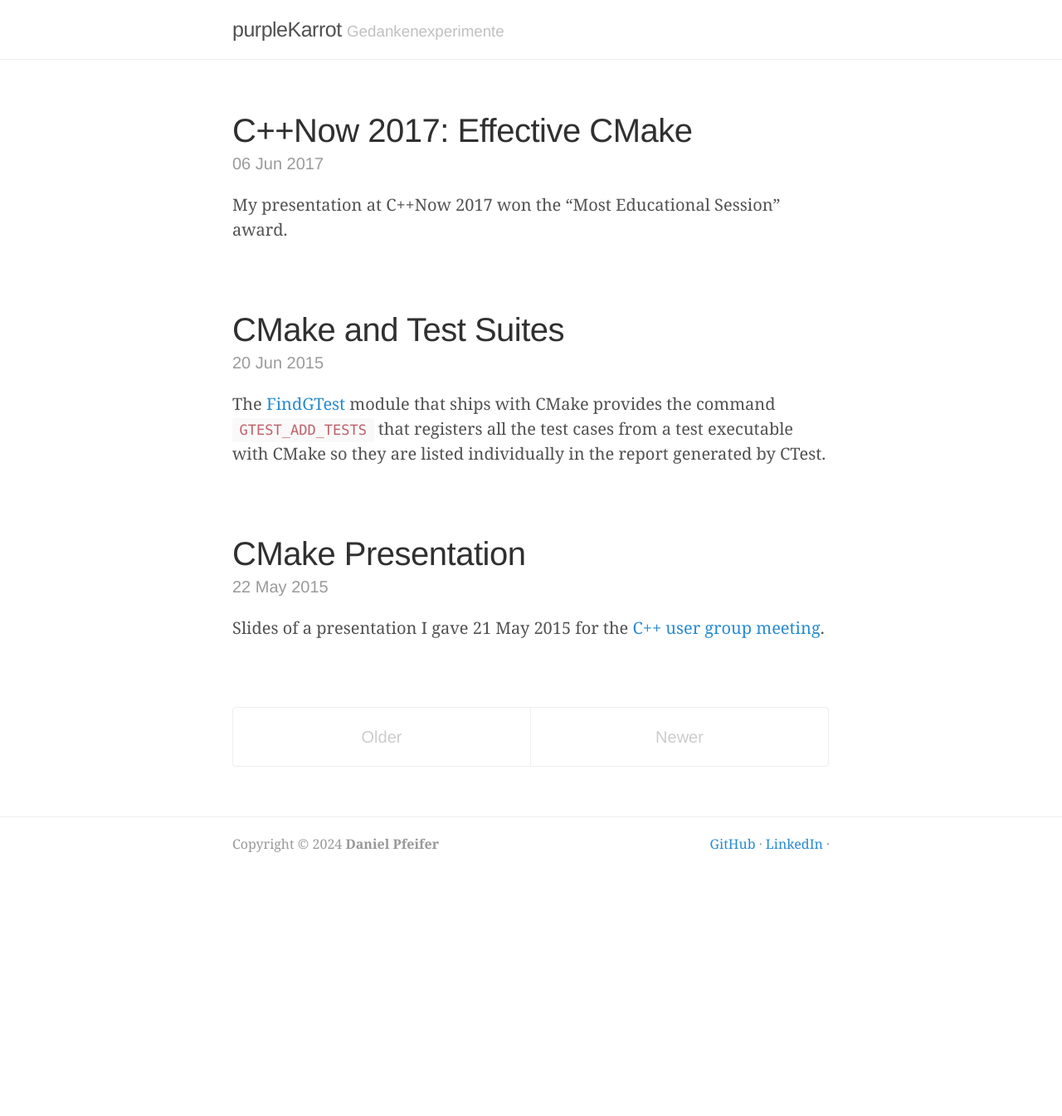
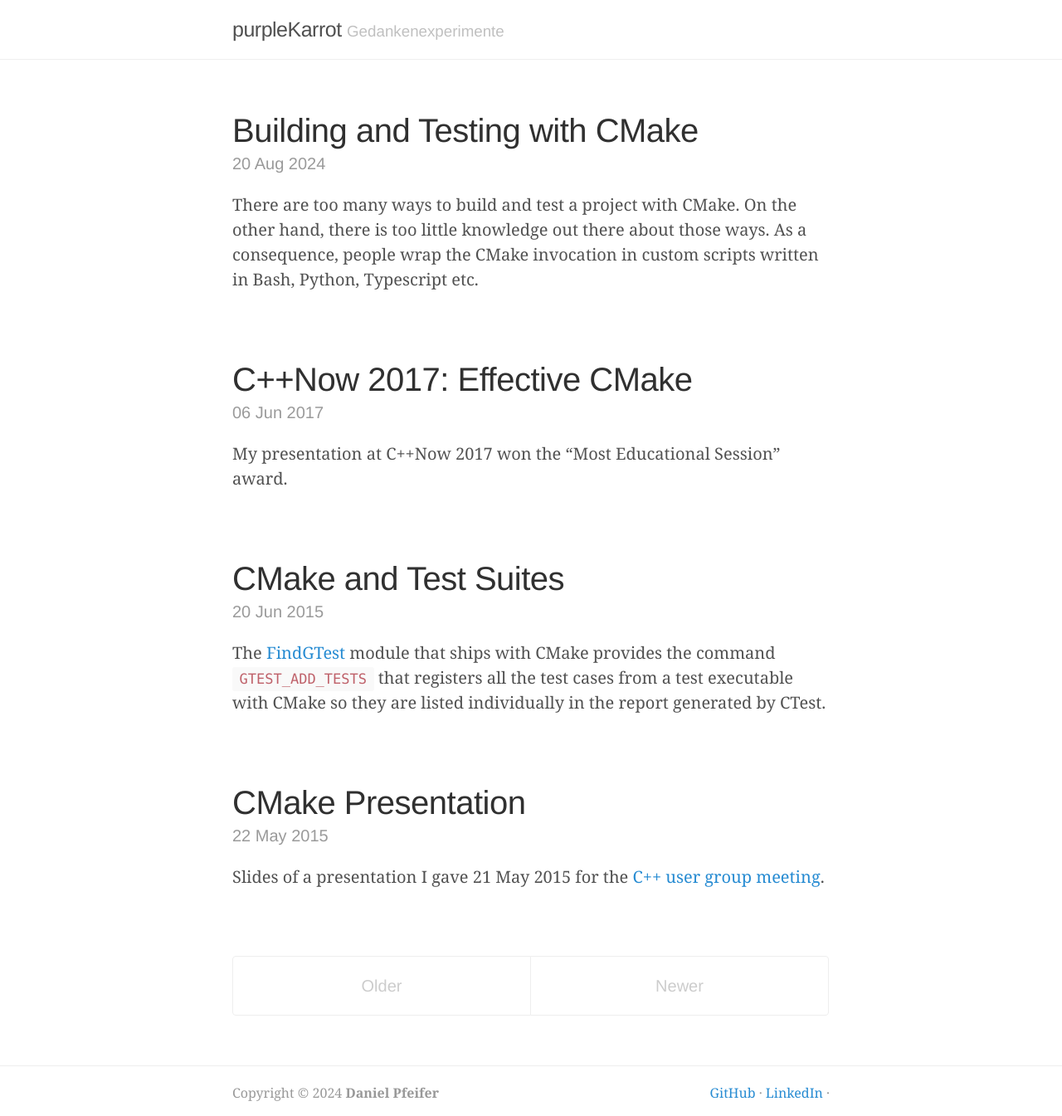
Before and after one commit to purpleKarrot/purplekarrot.net, a Jekyll site: the page built from index.html, in a window 1280 px wide. Shown: the whole page at 83% size. Built offline with Jekyll 4.4.1, drawn with Linux system fonts in a browser that asks for light colours; the list of posts is cut into pages by our own code; before the commit the page ends 1045 px from its top, so only the background shows below that; some of the changed lines change nothing that is shown.

Commit message:
write about ctest scripts

```diff
--- a/_config.yml
+++ b/_config.yml
@@ -9,7 +9,7 @@
 github:        'https://github.com/purplekarrot'
 linkedin:      'https://linkedin.com/in/purplekarrot'
 
-paginate:      3
+paginate:      30
 paginate_path: '/index:num.html'
 permalink:     '/blog/:title.html'
 include:       ['.well-known']
--- /dev/null
+++ b/_posts/2024-08-20-building-and-testing-with-cmake.md
@@ -0,0 +1,212 @@
+---
+layout: post
+title: Building and Testing with CMake
+---
+
+There are too many ways to build and test a project with CMake.  On the other
+hand, there is too little knowledge out there about those ways.  As a
+consequence, people wrap the CMake invocation in custom scripts written in
+Bash, Python, Typescript etc.
+
+Just look at the Jenkins configuration in your company.  Look at different
+implementations of GitHub actions/workflows for CMake.  I bet what you will find
+is a complete framework with custom abstractions of core utilities, version
+control systems, the CMake command line, the actual build system, and more.
+
+Looking at the commands that actually perform the steps for configuring,
+building, and testing, it is very likely that you see those:
+
+{% highlight bash %}
+mkdir -p $build_dir
+cd $build_dir
+cmake -G Ninja $source_dir
+ninja
+ninja test
+{% endhighlight %}
+
+I assume you know that CMake can create the build directory and provides an
+abstraction for invoking the actual build system.  You should also know that the
+`test` target essentially just runs `ctest`.  So you could simplify and
+generalize the above commands to this:
+
+{% highlight bash %}
+cmake -G Ninja -S $source_dir -B $build_dir
+cmake --build $build_dir
+ctest --test-dir $build_dir
+{% endhighlight %}
+
+But did you know that CTest already provides a command line abstraction to
+execute the three steps?
+
+{% highlight bash %}
+ctest --build-and-test $source_dir $build_dir \
+  --build-generator Ninja --test-command ctest
+{% endhighlight %}
+
+Don't ask me why the above command stops after the build step when
+`--test-command ctest` is omitted. After all, this mode is called
+"build **and test**", so just executing `ctest` would be a sane default when no
+test command is explicitly set by the user.
+
+Anyway, there is more. CTest also provides abstractions for the version control
+system, coverage analysis, and memory ckecking. But here be dragons.
+There are, believe it or not, four different ways to configure CTest as a
+dashboard client:
+
+1. [CTest Command-Line](https://cmake.org/cmake/help/v3.30/manual/ctest.1.html#dashboard-client-via-ctest-command-line)
+2. Declarative CTest Script (undocumented)
+3. [CTest Module](https://cmake.org/cmake/help/v3.30/module/CTest.html)
+4. [CTest Script](https://cmake.org/cmake/help/v3.30/manual/ctest.1.html#dashboard-client-via-ctest-script)
+
+In the first approach, the command-line flag `-D` or a combination of
+`-M` and `-T` is used to control *which* steps to execute.
+The actual logic that is executed for those steps is controlled through a
+configuration file called `DartConfiguration.tcl` which is read from the current
+working directory.
+
+Note that the documentation claims that this approach works in an
+already-generated build tree.  This is not true in all cases.
+What is definitely needed, is that the source repository is already checked out.
+While the source directory can be updated, it cannot be initialized with this
+approach.  We will get back to those details later.
+For now, copy the following content into a file called `DartConfiguration.tcl`:
+
+{% highlight tcl %}
+SourceDirectory: Example
+BuildDirectory: Example-build
+UpdateCommand: git
+ConfigureCommand: cmake -G Ninja -DCMAKE_C_FLAGS_INIT=--coverage ..
+CoverageCommand:gcov
+MemoryCheckCommand: valgrind
+{% endhighlight %}
+
+Make sure that `Example` is a directory next to the `DartConfiguration.tcl`
+file and contains a local clone of a git repository. Then execute the following:
+
+{% highlight bash %}
+ctest -M Experimental \
+  -T Start \
+  -T Update \
+  -T Configure \
+  -T Build \
+  -T Test \
+  -T Coverage \
+  -T MemCheck
+{% endhighlight %}
+
+Observe in the output that ctest updates the repository to the latest revision,
+configures the project, builds it, runs the tests, analyzes the coverage, and
+finds some memory leaks.
+
+--------------------------------------------------------------------------------
+
+In the second approach, the `DartConfiguration.tcl` file is replaced with a file
+written in the CMake syntax:
+
+{% highlight bash %}
+set(CTEST_SOURCE_DIRECTORY "/home/dpfeifer/Example")
+set(CTEST_BINARY_DIRECTORY "/home/dpfeifer/Example-build")
+set(CTEST_COMMAND "ctest")
+set(CTEST_CMAKE_COMMAND "cmake")
+set(CTEST_CVS_CHECKOUT "gh repo clone Example")
+{% endhighlight %}
+
+The name of the file does not really matter.  I use the name `CTestScript.cmake`
+and invoke ctest like this:
+
+{% highlight bash %}
+ctest --script CTestScript.cmake --verbose
+{% endhighlight %}
+
+Remember that, with the previous approach, it was impossible to initialize the
+source directory?  With this approach, it is possible via the
+`CTEST_CVS_CHECKOUT` variable.  Despite the name, this variable can be used to
+checkout a repository with any version control system, as shown in the example.
+However, updating probably only works with CVS.
+
+What is worse, is that this approach basically just handles the `update`,
+`configure`, and `test` steps.  Yes, the project is not even built before
+running the tests.  I wonder if anyone finds this useful.
+
+Why am I even mentioning this approach when it is so barely useful?  Because it
+can get in the way when you don't expect it.  I will get back to that.
+
+--------------------------------------------------------------------------------
+
+The third approach also allows setting variables in the CMake syntax.  Not in
+a separate file, but in the top level project's `CMakeLists.txt` file, right
+before `include(CTest)`.  This module internally calls `configure_file` to place
+`DartConfiguration.tcl` into the build tree.
+
+Now, it becomes clear why the documentation claims that `ctest` may be invoked
+with command-line flags `-D`, `-M`, and `-T` in an already-generated build tree:
+Because the CTest module places `DartConfiguration.tcl` there.
+It also becomes clear under which circumstance it does *not* work as advertized:
+When the project does not `include(CTest)`!
+
+But when a project does `include(CTest)`, it will get several custom targets
+like `ExperimentalCoverage` that will execute `ctest -D ExperimentalCoverage`.
+
+--------------------------------------------------------------------------------
+
+The last approach uses the same file and command-line as the second one.
+The difference is that the build-and-test logic is scripted with CTest commands:
+
+{% highlight bash %}
+cmake_minimum_required(VERSION 3.14)
+
+set(CTEST_SOURCE_DIRECTORY "/home/dpfeifer/Example")
+set(CTEST_BINARY_DIRECTORY "/home/dpfeifer/Example-build")
+set(CTEST_CMAKE_GENERATOR "Ninja")
+find_program(CTEST_GIT_COMMAND "git")
+find_program(CTEST_COVERAGE_COMMAND "gcov")
+find_program(CTEST_MEMORYCHECK_COMMAND "valgrind")
+
+cmake_host_system_information(RESULT NPROC QUERY NUMBER_OF_LOGICAL_CORES)
+
+if(NOT EXISTS ${CTEST_SOURCE_DIRECTORY})
+  set(CTEST_CHECKOUT_COMMAND "gh repo clone Example")
+endif()
+
+ctest_start("Experimental")
+ctest_update()
+ctest_configure(OPTIONS -DCMAKE_C_FLAGS_INIT=--coverage)
+ctest_build(PARALLEL_LEVEL ${NPROC})
+ctest_test(PARALLEL_LEVEL ${NPROC})
+ctest_coverage()
+ctest_memcheck(PARALLEL_LEVEL ${NPROC})
+{% endhighlight %}
+
+This is the only approach that can both initialize *and* update the source
+directory.  It is also the only approach that allows you to execute the same
+step more than once.  Imagine you want to use a multi-config generator and then
+run `ctest_build` for each configuration.
+It gives full control over the logic what steps to run under what conditions.
+Imagine you want to run the expensive memory checking only when the build
+finishes without warnings, as the warnings may already indicate memory issues.
+The possibilities are endless.
+
+--------------------------------------------------------------------------------
+
+How does `ctest --script` distinguish between "CTest Script" mode and the
+dreaded "Declarative CTest Script" mode?
+
+At the beginning of the script, CTest implicitly sets the variable
+[`CTEST_RUN_CURRENT_SCRIPT`](https://cmake.org/cmake/help/v3.30/variable/CTEST_RUN_CURRENT_SCRIPT.html) to 1.
+Each of the `ctest_*` functions sets the variable to 0.  When this variable is
+still 1 at the end of the script, CTest assumes that none of the `ctest_*`
+functions have been called.  However, when the `ctest_*` functions are called
+from inside a scoped block, there may be cases when the variable is unchanged.
+In such cases, it is necessary to explicitly `set(CTEST_RUN_CURRENT_SCRIPT 0)`.
+
+--------------------------------------------------------------------------------
+
+My recommendation to everyone who wants to setup a CI system for CMake projects
+is to use a CTest Script.  For an example GitHub action built using a CTest
+script have a look at
+[purpleKarrot/cmake-action](https://github.com/purpleKarrot/cmake-action).
+
+The fact that there are so many different approaches to the same use case is an
+issue in my optionion.  Also, the user experience of the CTest scripts needs to
+be improved.  I have some ideas how those issues can be addressed.  I will write
+about them in a follow up.
```
